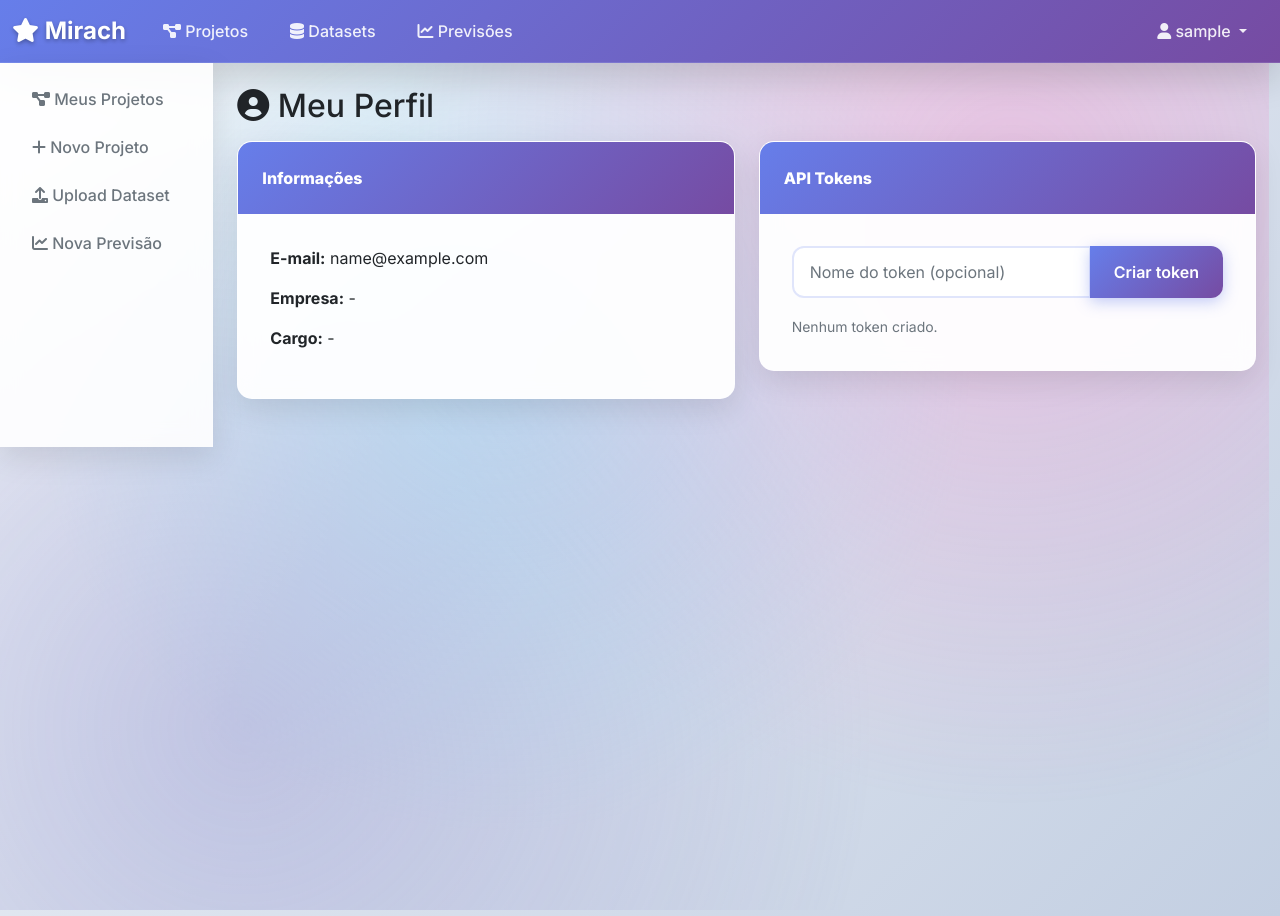
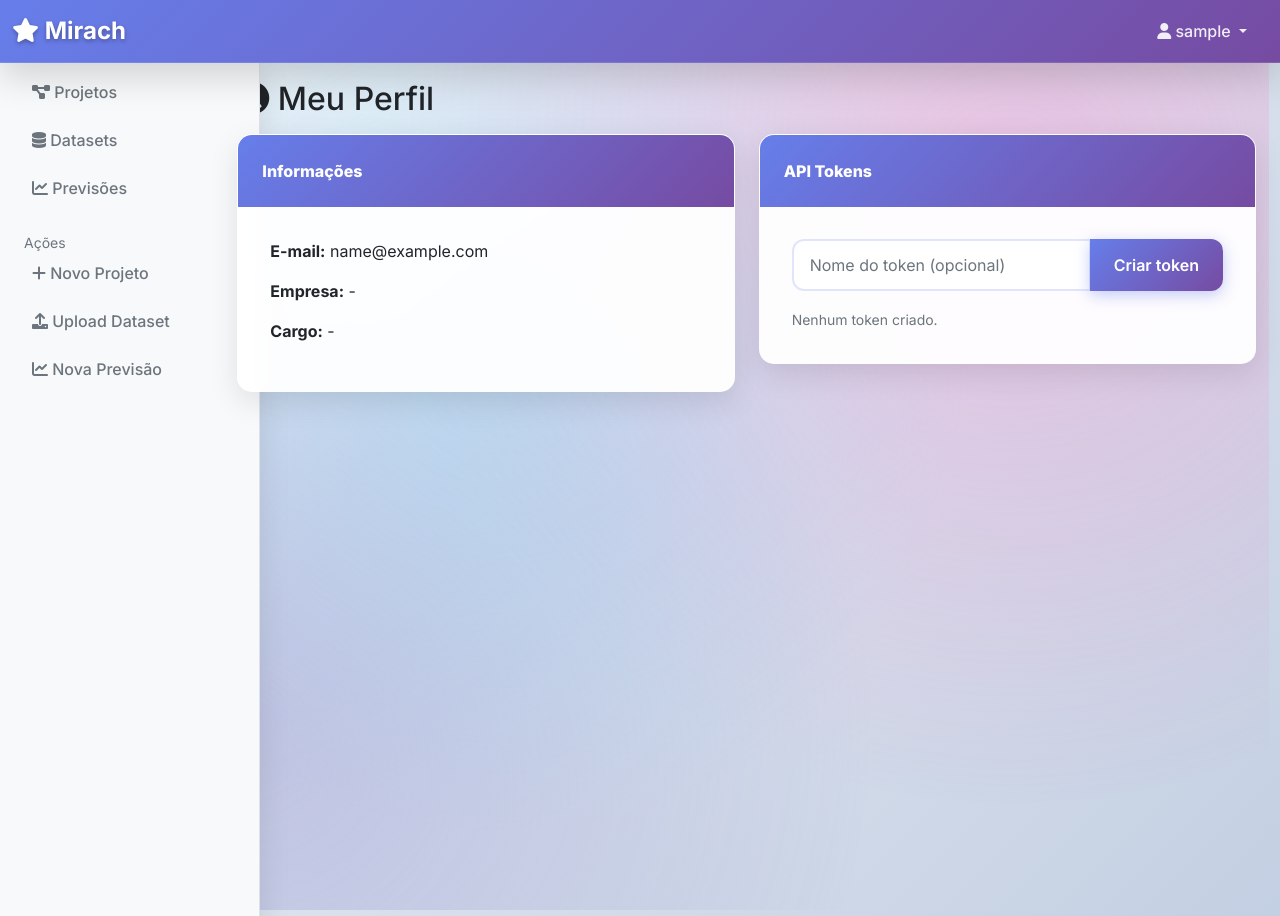
Before and after one commit to gustavoravel/mirach, a Django app: page /profile/ in a window 1280 px wide. Run offline with Django 4.2, Linux system fonts and the light colour scheme; the visitor is signed in with stand-in values (Sample User, id 1); data comes from the database, SQL or seed files in the repository; parts of the project's set-up code (start-up, migrations or seed data) failed here and were passed over.

Commit message:
melhorias visualização do sistema

```diff
--- a/accounts/urls.py
+++ b/accounts/urls.py
@@ -21,6 +21,8 @@ urlpatterns = [
     path('profile/edit/', views.edit_profile, name='edit_profile'),
     path('profile/api-token/new/', views.create_api_token, name='create_api_token'),
     path('profile/api-token/<str:key>/revoke/', views.revoke_api_token, name='revoke_api_token'),
+    path('settings/', views.settings_view, name='settings'),
+    path('billing/', views.billing_view, name='billing'),
     # Password reset
     path('password-reset/', auth_views.PasswordResetView.as_view(
         template_name='accounts/password_reset.html',
--- a/accounts/views.py
+++ b/accounts/views.py
@@ -78,3 +78,23 @@ def revoke_api_token(request, key):
             messages.error(request, 'Token não encontrado.')
         return redirect('accounts:profile')
     return JsonResponse({'error': 'Method not allowed'}, status=405)
+
+
+@login_required
+def settings_view(request):
+    if request.method == 'POST':
+        # Placeholder for future settings save
+        messages.success(request, 'Configurações salvas.')
+        return redirect('accounts:settings')
+    return render(request, 'accounts/settings.html')
+
+
+@login_required
+def billing_view(request):
+    from .models import Subscription, Plan, CreditBalance
+    sub = Subscription.current_for(request.user)
+    credits = CreditBalance.objects.filter(user=request.user).first()
+    if request.method == 'POST':
+        messages.success(request, 'Plano atualizado (simulação).')
+        return redirect('accounts:billing')
+    return render(request, 'accounts/billing.html', {'subscription': sub, 'credits': credits})
--- a/setup/urls.py
+++ b/setup/urls.py
@@ -19,7 +19,7 @@ from django.urls import path, include
 from django.conf import settings
 from django.conf.urls.static import static
 from django.shortcuts import redirect, render
-from .views_admin import saas_dashboard
+from setup.views_admin import saas_dashboard
 
 urlpatterns = [
     path('admin/', admin.site.urls),
--- a/static/css/mirach.css
+++ b/static/css/mirach.css
@@ -16,6 +16,7 @@
     --border-radius: 15px;
     --border-radius-lg: 20px;
     --transition: all 0.3s cubic-bezier(0.4, 0, 0.2, 1);
+    --sidebar-width: 260px;
 }
 
 /* Global Styles */
@@ -199,6 +200,10 @@ body::before {
     backdrop-filter: blur(10px);
     border-right: 1px solid rgba(255, 255, 255, 0.2);
     box-shadow: var(--shadow-soft);
+}
+
+.sidebar.position-fixed {
+    width: var(--sidebar-width);
 }
 
 .list-group-item {
--- a/templates/base.html
+++ b/templates/base.html
@@ -12,7 +12,7 @@
 </head>
 <body>
     <!-- Navigation -->
-    <nav class="navbar navbar-expand-lg navbar-dark bg-dark">
+    <nav class="navbar navbar-expand-lg navbar-dark bg-dark fixed-top">
         <div class="container-fluid">
             <a class="navbar-brand" href="{% url 'projects:list' %}">
                 <i class="fas fa-star"></i> Mirach
@@ -23,23 +23,7 @@
             </button>
 
             <div class="collapse navbar-collapse" id="navbarNav">
-                <ul class="navbar-nav me-auto">
-                    <li class="nav-item">
-                        <a class="nav-link" href="{% url 'projects:list' %}">
-                            <i class="fas fa-project-diagram"></i> Projetos
-                        </a>
-                    </li>
-                    <li class="nav-item">
-                        <a class="nav-link" href="{% url 'datasets:list' %}">
-                            <i class="fas fa-database"></i> Datasets
-                        </a>
-                    </li>
-                    <li class="nav-item">
-                        <a class="nav-link" href="{% url 'predictions:list' %}">
-                            <i class="fas fa-chart-line"></i> Previsões
-                        </a>
-                    </li>
-                </ul>
+                <ul class="navbar-nav me-auto"></ul>
 
                 <ul class="navbar-nav">
                     {% if user.is_authenticated %}
@@ -48,8 +32,23 @@
                                 <i class="fas fa-user"></i> {{ user.username }}
                             </a>
                             <ul class="dropdown-menu">
+                                <li class="px-3 py-2 small text-muted">
+                                    <div><i class="fas fa-envelope me-1"></i>{{ user.email|default:user.username }}</div>
+                                    {% with sub=user.subscriptions.all|first %}
+                                    {% if sub %}
+                                    <div><i class="fas fa-crown me-1"></i>Plano: {{ sub.plan.name }}</div>
+                                    {% endif %}
+                                    {% endwith %}
+                                </li>
+                                <li><hr class="dropdown-divider"></li>
                                 <li><a class="dropdown-item" href="{% url 'accounts:profile' %}">
                                     <i class="fas fa-user-circle"></i> Perfil
+                                </a></li>
+                                <li><a class="dropdown-item" href="{% url 'accounts:settings' %}">
+                                    <i class="fas fa-sliders-h"></i> Configurações
+                                </a></li>
+                                <li><a class="dropdown-item" href="{% url 'accounts:billing' %}">
+                                    <i class="fas fa-credit-card"></i> Pagamentos
                                 </a></li>
                                 <li><hr class="dropdown-divider"></li>
                                 <li><a class="dropdown-item" href="{% url 'accounts:logout' %}">
@@ -98,15 +97,23 @@
     {% endif %}
 
     <!-- Main Content -->
-    <div class="container-fluid">
+    <div class="container-fluid" style="padding-top: 56px;">
         <div class="row">
             {% if user.is_authenticated %}
             <!-- Sidebar -->
-            <div class="col-md-2 sidebar p-3">
-                <div class="list-group">
+            <div class="col-md-2 p-0">
+                <div class="sidebar vh-100 position-fixed p-3 border-end bg-light" style="top:56px; overflow-y:auto;">
+                    <div class="list-group list-group-flush">
                         <a href="{% url 'projects:list' %}" class="list-group-item list-group-item-action">
-                        <i class="fas fa-project-diagram"></i> Meus Projetos
+                            <i class="fas fa-project-diagram"></i> Projetos
                         </a>
+                        <a href="{% url 'datasets:list' %}" class="list-group-item list-group-item-action">
+                            <i class="fas fa-database"></i> Datasets
+                        </a>
+                        <a href="{% url 'predictions:list' %}" class="list-group-item list-group-item-action">
+                            <i class="fas fa-chart-line"></i> Previsões
+                        </a>
+                        <div class="mt-3 small text-muted px-2">Ações</div>
                         <a href="{% url 'projects:create' %}" class="list-group-item list-group-item-action">
                             <i class="fas fa-plus"></i> Novo Projeto
                         </a>
@@ -118,9 +125,10 @@
                         </a>
                     </div>
                 </div>
+            </div>
 
             <!-- Main Content Area -->
-            <div class="col-md-10 main-content p-4">
+            <div class="col-md-10 offset-md-2 main-content p-4">
             {% else %}
             <!-- Full width for non-authenticated users -->
             <div class="col-12 main-content p-4">
```
Also changed, not shown: templates/accounts/billing.html (added, +29 -0 lines), templates/accounts/settings.html (added, +19 -0 lines), templates/predictions/list.html (added, +47 -0 lines). Lines whose indentation alone changed are shown as unchanged.
